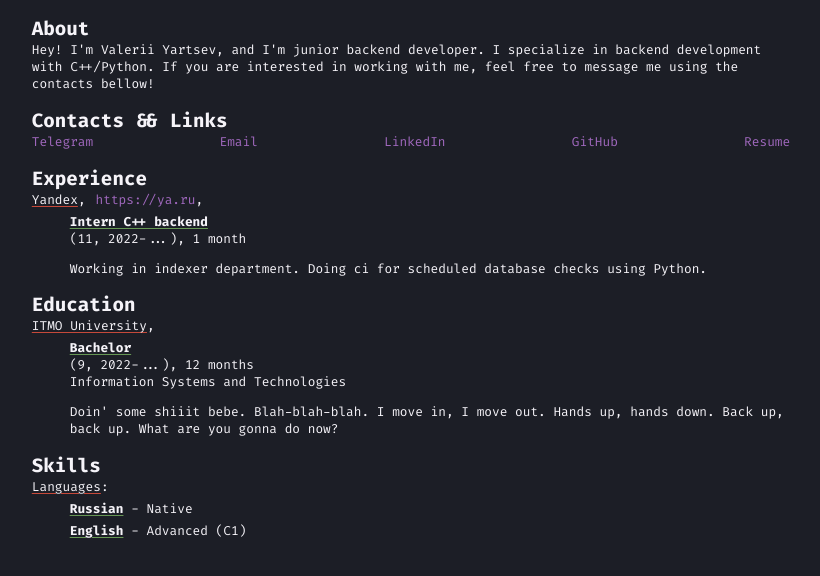
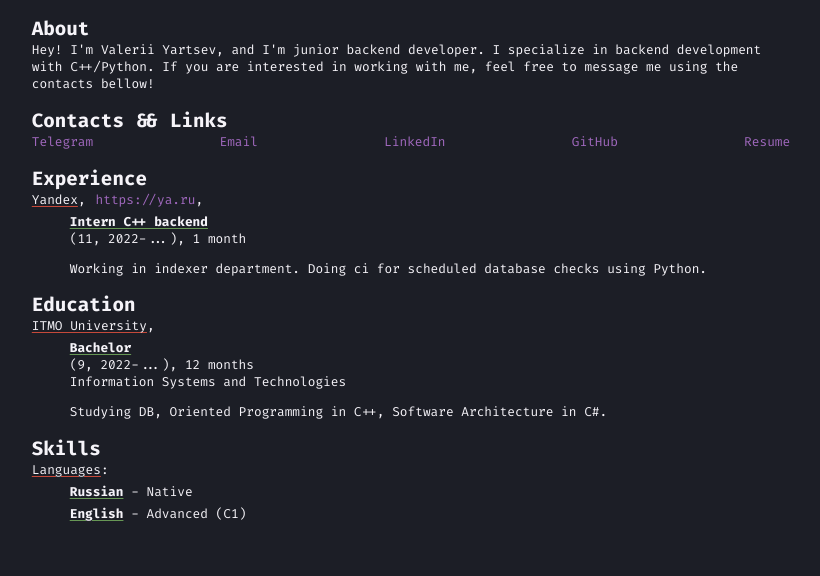
Before and after one commit to Valerochka1337/valerochka1337.github.io, a plain HTML site: page index.html in a window 1280 px wide. Shown: the whole page, without its empty margins (229-1049 px from the left). Drawn offline with Linux system fonts and the light colour scheme; files whose address does not match are found by name.

Commit message:
Update index.html

```diff
--- a/index.html
+++ b/index.html
@@ -57,7 +57,7 @@
       <p class="fa-bold mt-5px mb-0 ml-tab underline_links">Bachelor</p>
       <p class="fa-std mt-0 mb-0 ml-tab">(9, 2022-...), 12 months</p>
       <p class="fa-std mt-0 ml-tab">Information Systems and Technologies</p>
-      <p class="fa-std mt-0 ml-tab">Doin' some shiiit bebe. Blah-blah-blah. I move in, I move out. Hands up, hands down. Back up, back up. What are you gonna do now?</p>
+      <p class="fa-std mt-0 ml-tab">Studying DB, Oriented Programming in C++, Software Architecture in C#.</p>
   </div>
   <!-- Education end -->
 
```
